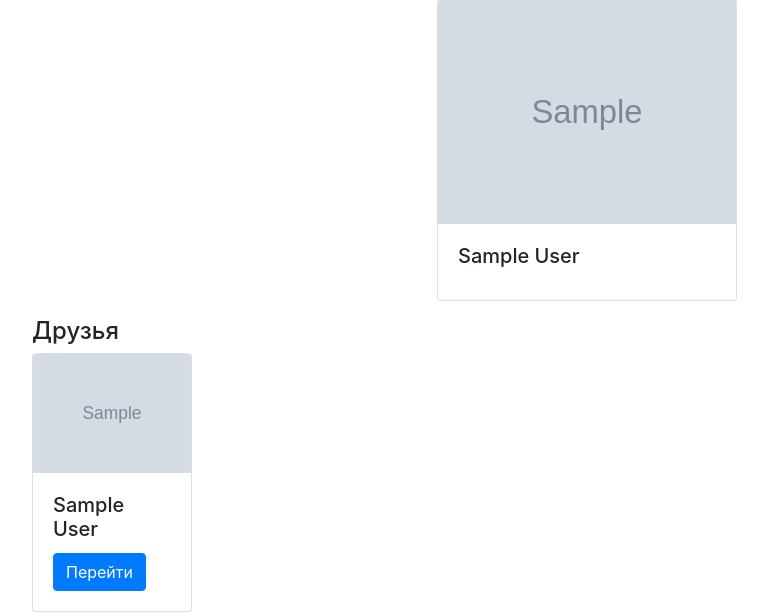
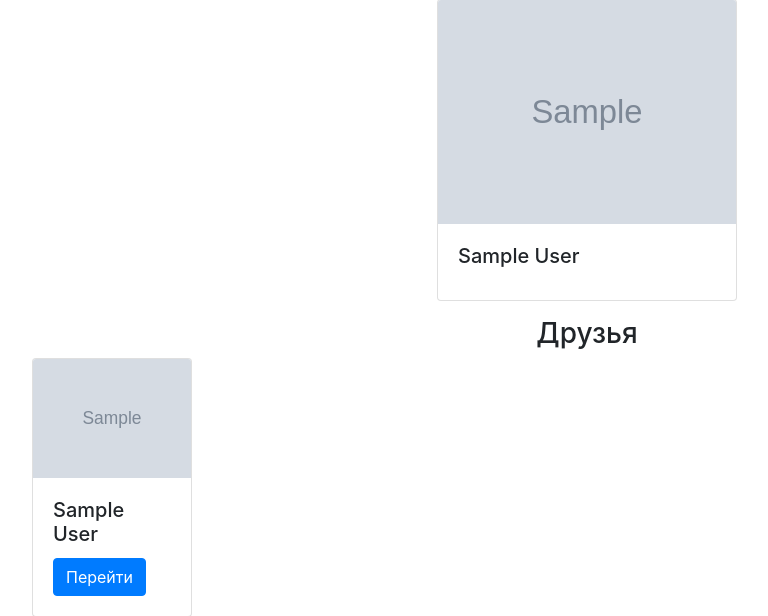
Before and after one commit to Elfreezy/authVK, a Flask app: template app/templates/profile.html in a window 1280 px wide. Shown: the part 57-673 px from the top of the page, without its empty margins (53-821 px from the left). Run offline with Flask 2, Linux system fonts and the light colour scheme; a user stored in the database is signed in; tables that the repository leaves empty hold one stand-in row (values such as "Sample post"); the template is opened without the code that fills it: most values are stand-ins (such as "Sample title", 1, 10 or a date in 2020); grey boxes marked "Sample" are stand-in pictures; some libraries are stand-ins or nearby versions.

Commit message:
Update profile.html

```diff
--- a/app/templates/profile.html
+++ b/app/templates/profile.html
@@ -21,7 +21,7 @@
 
 
 <div>
-    <h4 class="mt-3">Друзья</h4>
+    <h3 class="mt-3 text-center">Друзья</h3>
 
     <div class="row">
         {% for friend in friends_id %}
```
